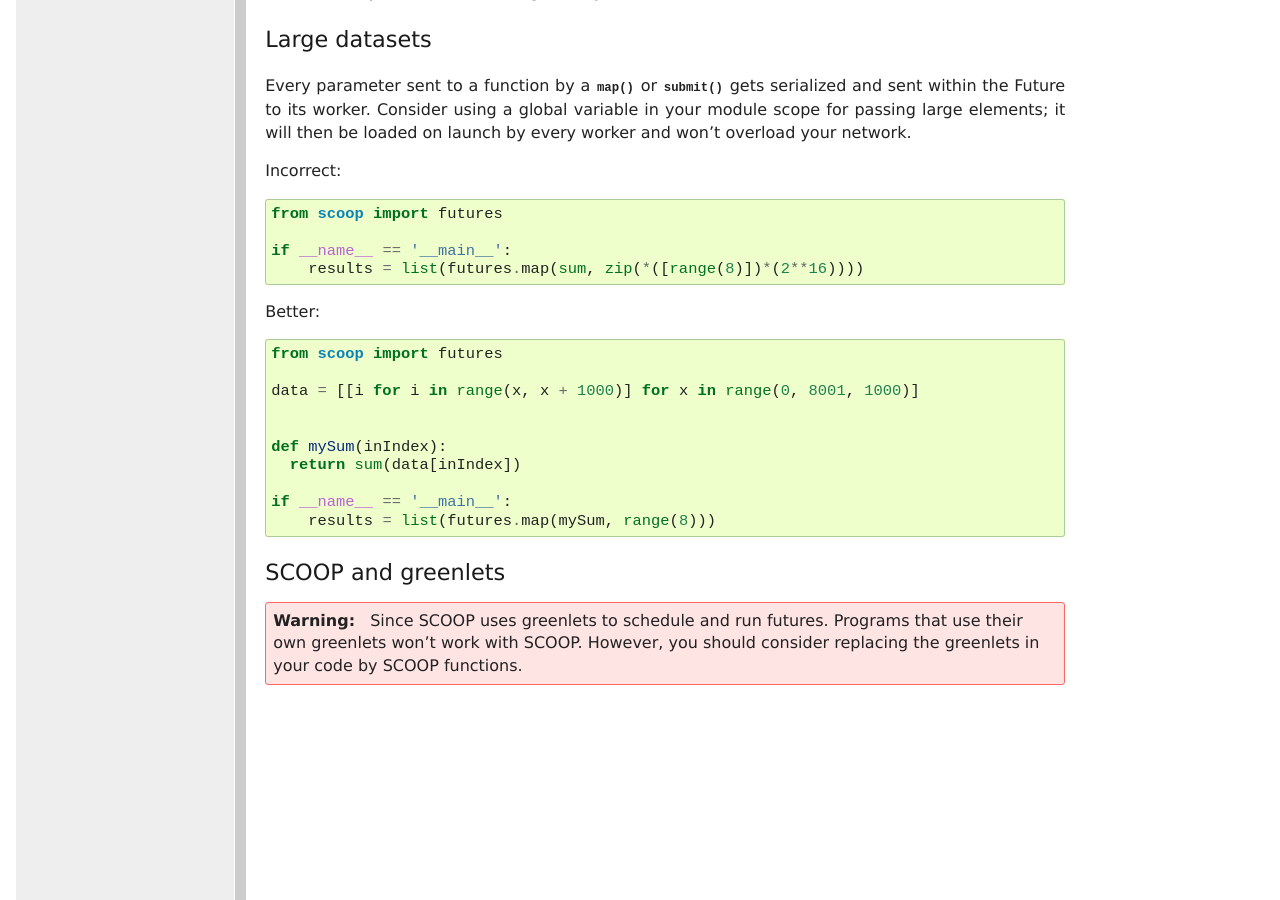
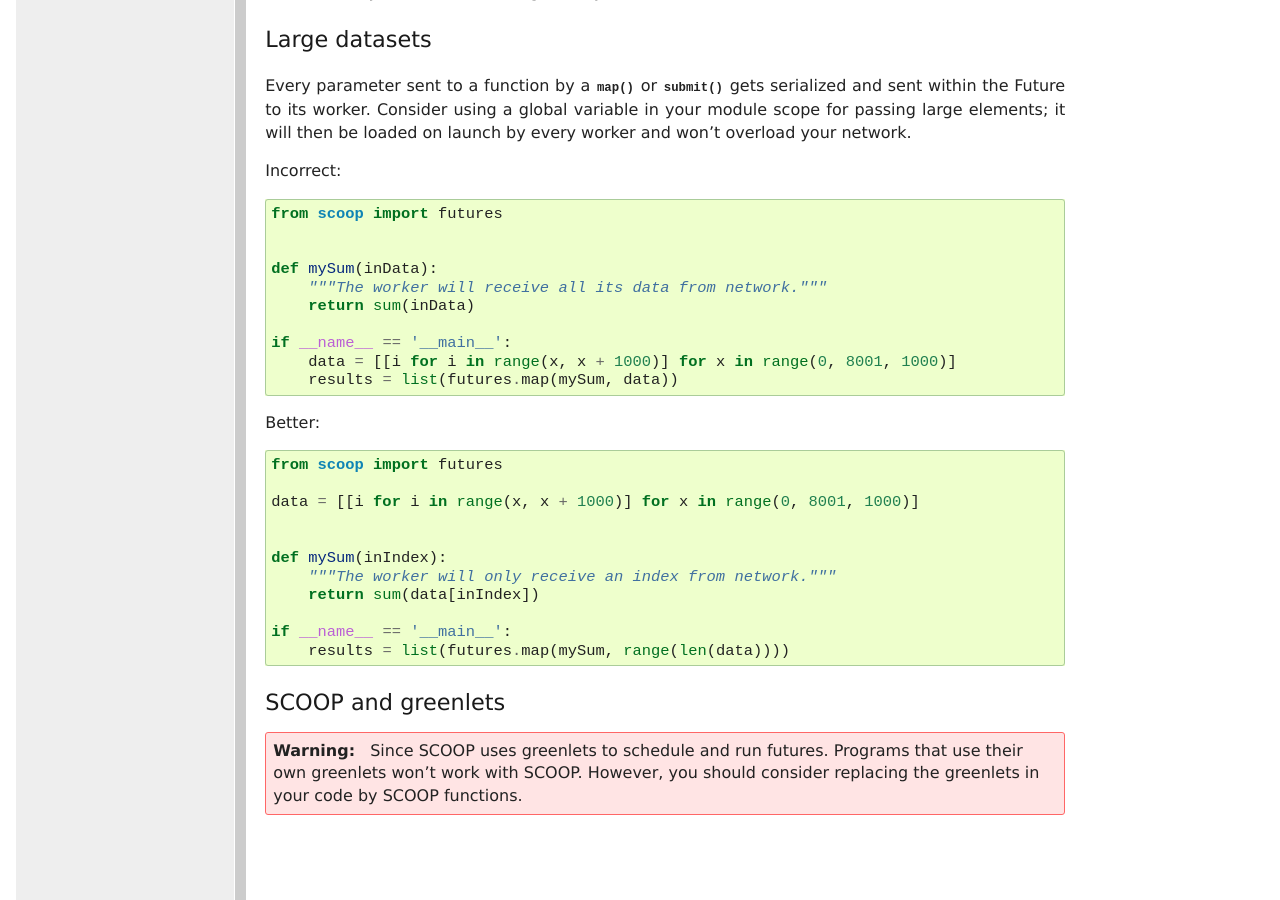
Before and after one commit to soravux/scoop, a Sphinx documentation site: the page built from doc/usage.rst, in a window 1280 px wide and 900 px high, scrolled down 7075 px. Built offline with Sphinx 7.4.7, drawn with Linux system fonts in a browser that asks for light colours; formulas are drawn with MathJax 3.

Commit message:
Fixed an confused example.

```diff
--- a/doc/usage.rst
+++ b/doc/usage.rst
@@ -401,8 +401,14 @@ Incorrect::
 
     from scoop import futures
 
+
+    def mySum(inData):
+        """The worker will receive all its data from network."""
+        return sum(inData)
+
     if __name__ == '__main__':
-        results = list(futures.map(sum, zip(*([range(8)])*(2**16))))
+        data = [[i for i in range(x, x + 1000)] for x in range(0, 8001, 1000)]
+        results = list(futures.map(mySum, data))
 
 Better::
 
@@ -412,10 +418,11 @@ Better::
 
 
     def mySum(inIndex):
-      return sum(data[inIndex])
+        """The worker will only receive an index from network."""
+        return sum(data[inIndex])
 
     if __name__ == '__main__':
-        results = list(futures.map(mySum, range(8)))
+        results = list(futures.map(mySum, range(len(data))))
 
 SCOOP and greenlets
 ~~~~~~~~~~~~~~~~~~~
```
